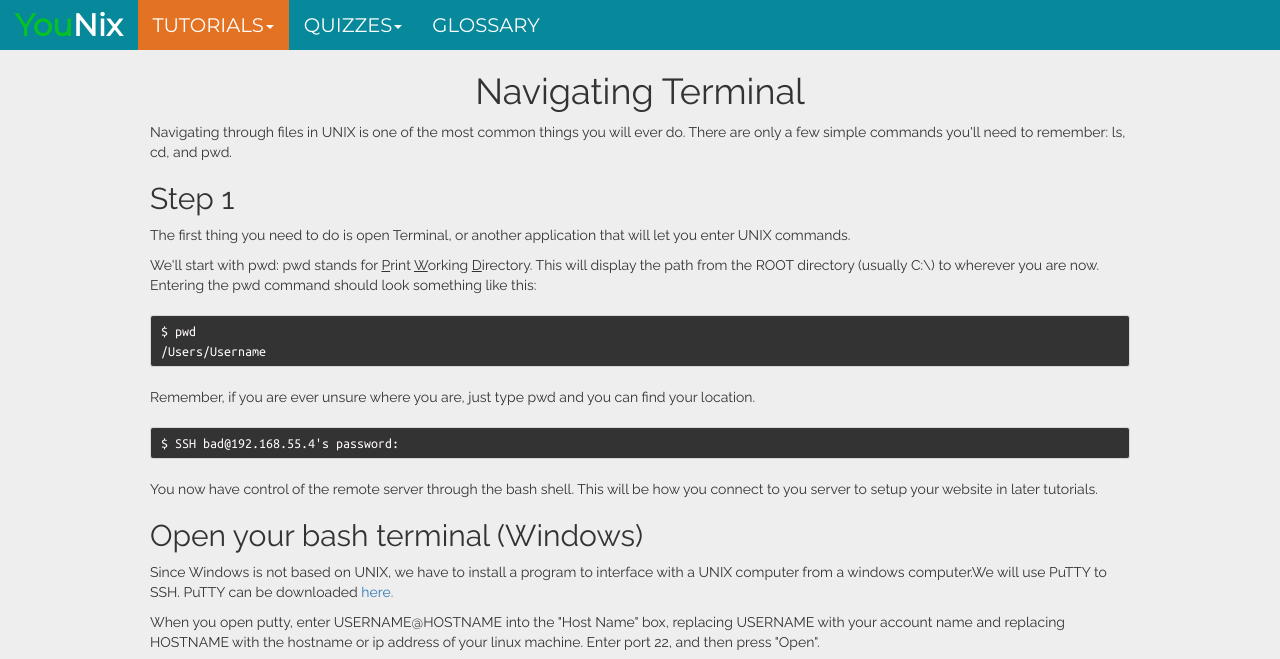
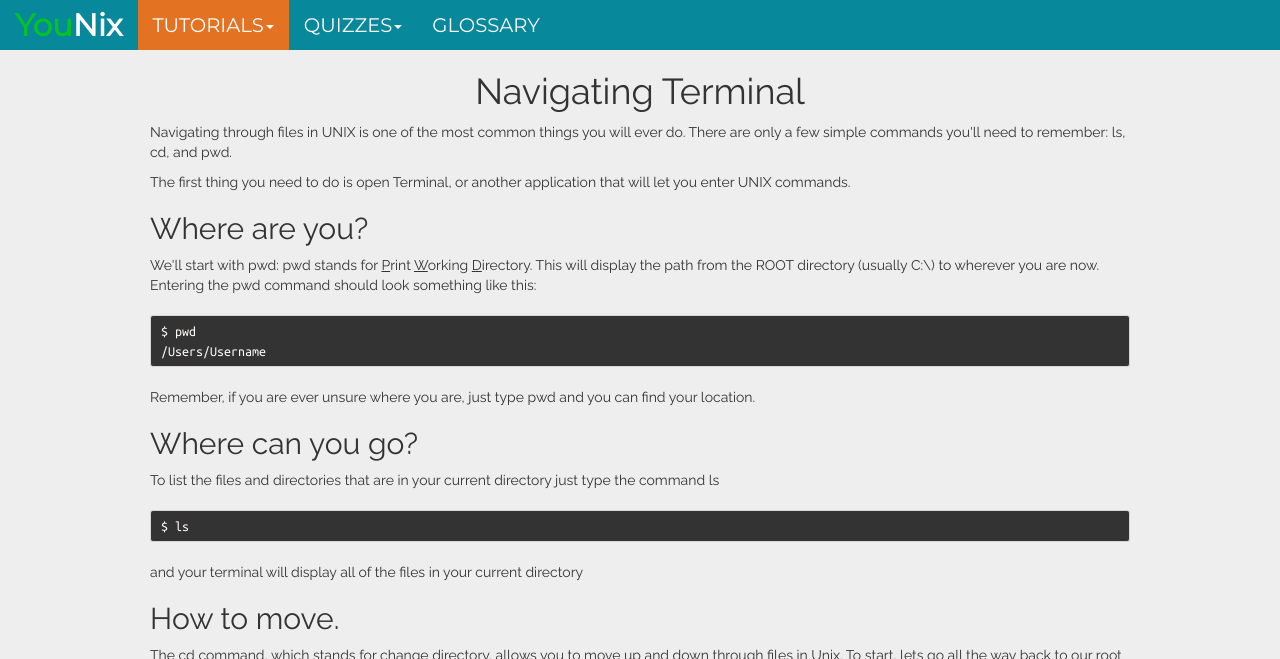
Before and after one commit to AgnelliLambs/BombAssDesign, a PHP site: page /tutorials/tutorial2.php in a window 1280 px wide. Shown: the top 659 px of the page. Run offline with PHP 8.4, Linux system fonts and the light colour scheme; some libraries are stand-ins or nearby versions.

Commit message:
wrote content for tutorial 2
its not that good

```diff
--- a/tutorials/tutorial2.php
+++ b/tutorials/tutorial2.php
@@ -11,7 +11,6 @@
 		<p>Navigating through files in UNIX is one of the most common things you will ever do. There are only
 			a few simple commands you'll need to remember: ls, cd, and pwd.</p>
 
-		<h2>Step 1</h2>
 
 		<p>The first thing you need to do is open Terminal, or another application that will let you
 			enter UNIX commands.</p>
@@ -20,6 +19,8 @@
 			<img src="<\?php echo $path;?>/assets/imgs/terminal.jpg" alt="Terminal">
 		-->
 
+		<h2>Where are you?</h2>
+
 		<p>We'll start with pwd: pwd stands for <u>P</u>rint <u>W</u>orking <u>D</u>irectory. This will display the path from the ROOT directory
 			(usually C:\) to wherever you are now. Entering the pwd command should look something like this:</p>
 
@@ -27,24 +28,28 @@
 
 		<p>Remember, if you are ever unsure where you are, just type pwd and you can find your location.</p>
 
-		<p class="code">$ SSH bad@192.168.55.4's password: </p>
+		<h2>Where can you go?</h2>
 
-		<p>You now have control of the remote server through the bash shell. This will be how you connect to you server to setup your website in later tutorials.</p>
+		<p>To list the files and directories that are in your current directory just type the command ls
+		<p class="code">$ ls </p>
+		<p> and your terminal will display all of the files in your current directory</p>
 
-		<h2>Open your bash terminal (Windows)</h2>
-
-		<p>Since Windows is not based on UNIX, we have to install a program to interface with a UNIX computer from a windows computer.We will use PuTTY to SSH. PuTTY can be downloaded <a href="http://www.chiark.greenend.org.uk/~sgtatham/putty/latest.html">here.</a> </p>
-
-		<p>When you open putty, enter USERNAME@HOSTNAME into the "Host Name" box, replacing USERNAME with your account name and replacing HOSTNAME with the hostname or ip address of your linux machine. Enter port 22, and then press "Open".</p>
-
-		<img src="<?php echo $path;?>/assets/imgs/putty.jpg" alt="PuTTY">
-
-		<p>PuTTY will then open a terminal window connected to your server. The server will then ask for your password. As you enter your password, no text will apear on the screen, this is normal. Press enter when it's typed.</p>
-
-		<p class="code">$ SSH bad@192.168.55.4's password: </p>
-
-		<p>You now have control of the remote server through the bash shell. This will be how you connect to you server to setup your website in later tutorials.</p>
-</div>
+		<h2>How to move.</h2>
+		<p>The cd command, which stands for change directory, allows you to move up and down through files in Unix. To start, lets go all the way back to our root directory,
+			to do this type cd /</p>
+		<p class="code">$ cd /<br />C:/</p>
+		<p>The cd part of the statement tells Unix to change our directory, the slash tells it which directo to go to, '/' is always your root directory.<p>
+		<p>Now lets go down, if you type cd, followed by the name of a directory, you will move into that directory. Use ls to see which directories are available
+			from your location and use cd <i>filename</i> to move into one of them.</p>
+		<p class = "code">$ cd Users</p>
+		<p>If you wanted to go up one level, you could type <i>cd ../</i>. The <i>../</i> goes up one level.</p>
+		<p>If you wanted, you could even combine multiple directories together, each seperated by a slash,
+			to traverse through them all in one command. For instance: if your desktop has two directories, one called myDir
+			and one called myOtherDir, then to navigate from the first to the second you could use either the commamd<p>
+		<p class="code">cd ../myOtherDir</p>
+		<p>or you could do it on two lines by writing</p>
+		<p class = "code">cd ../ <br /> cd myOtherDir</p>
+	</div>
 
 	<!-- Quiz -->
 
```
